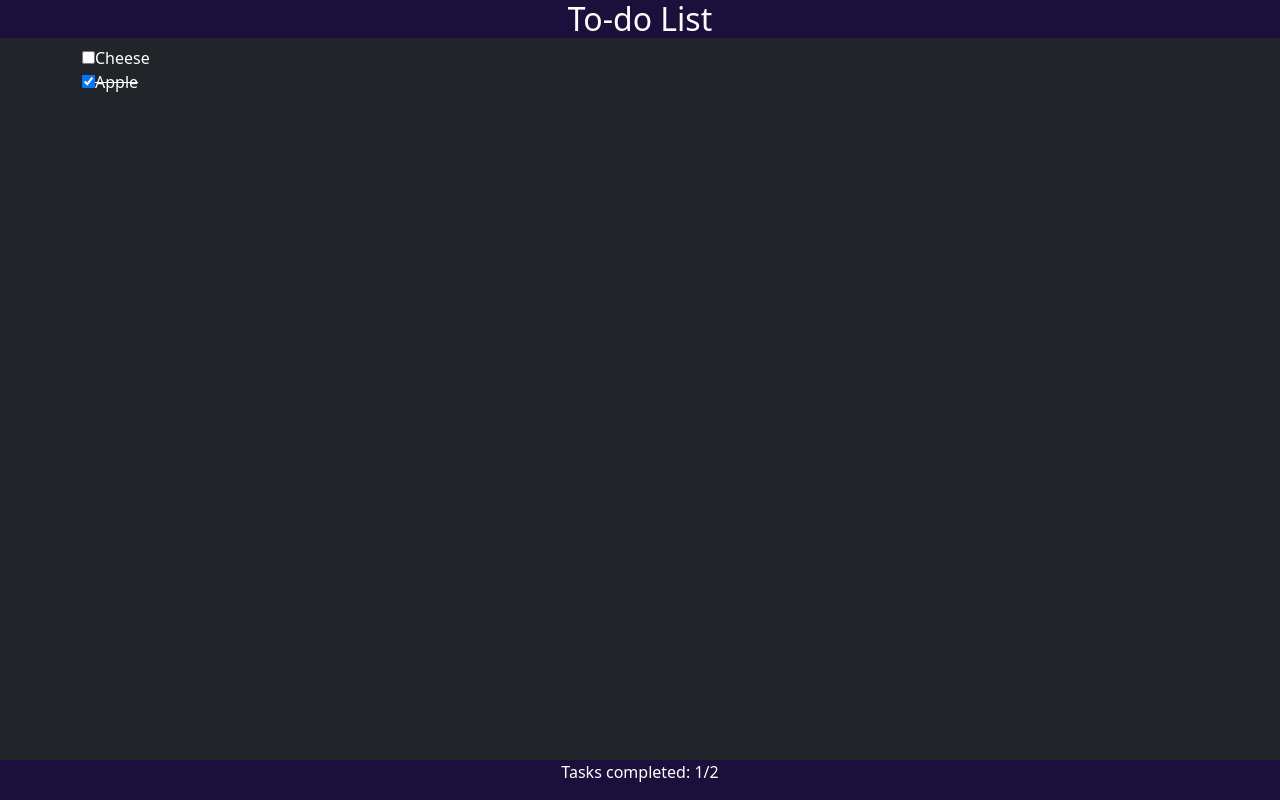
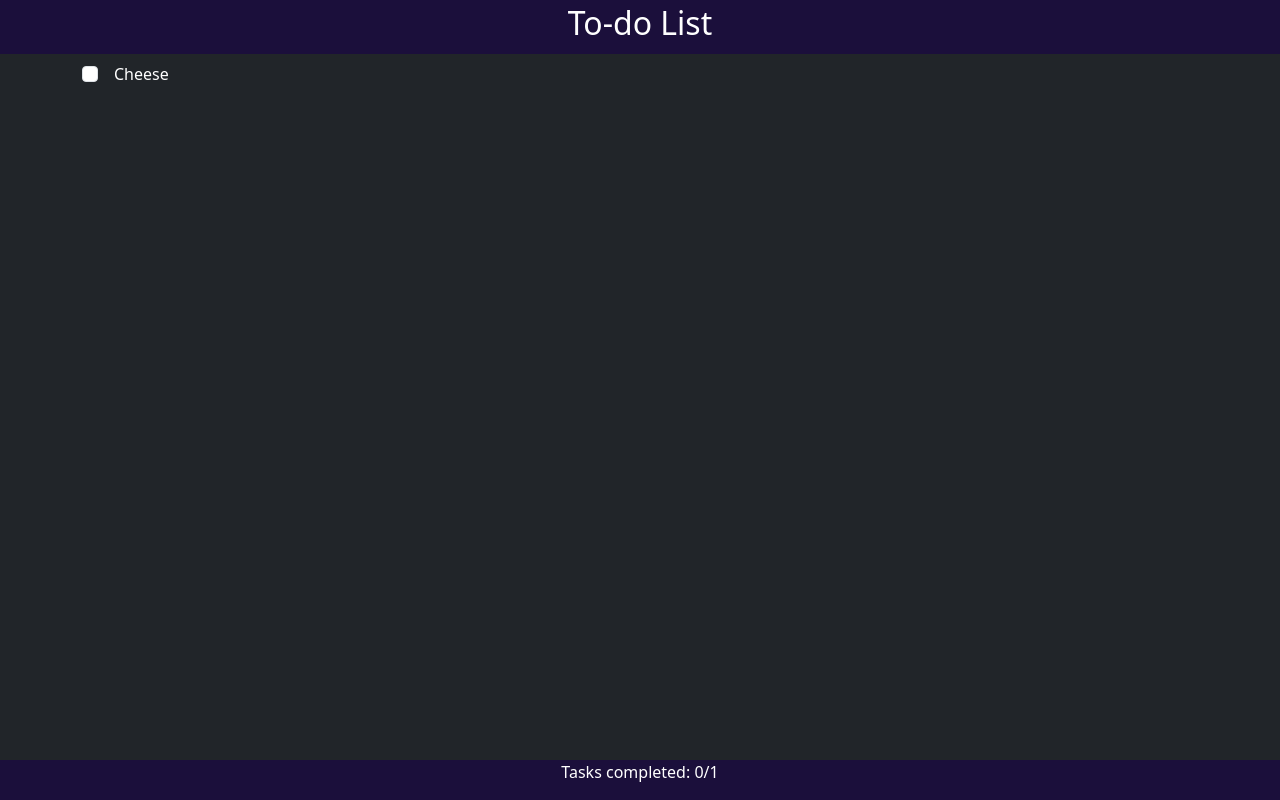
Before and after one commit to markWangsgard/Bootstrap, a website with bundled scripts: page index.html in a window 1280 px wide. Built offline with nearby package versions, Linux system fonts and the light colour scheme.

Commit message:
Checkbox updated, list positioning changes based on device (centered on small devices)

```diff
--- a/JavaScript/domain.js
+++ b/JavaScript/domain.js
@@ -15,25 +15,21 @@ export const AddItem = (item) => {
   AllItems.push(newItem);
 };
 export const DeleteItem = (item) => {
-  AllItems.splice(AllItems.indexOf({ Item: item }), 1);
+  if (typeof item === "string") {
+    item = AllItems.find((i) => i.Item === item);
+  }
+  AllItems.splice(AllItems.indexOf(item), 1);
 };
 
 export const ToggleComplete = (item) => {
   if (typeof item === "string")
   {
-    AllItems.splice(AllItems.indexOf({ Item: item }), 1);
-    const newItem = {
-      Item: item,
-      Complete: (!item.Complete),
-    };
-    AllItems.push(newItem);
+    item = AllItems.find((i) => i.Item === item);
   }
-  else {
     AllItems.splice(AllItems.indexOf(item), 1);
     const newItem = {
       Item: item.Item,
       Complete: (!item.Complete),
     };
     AllItems.push(newItem);
-  }
 };
--- a/JavaScript/ui.js
+++ b/JavaScript/ui.js
@@ -14,14 +14,21 @@ ToggleComplete("Apple");
 const generateTodoList = () => {
   const todoListElement = document.getElementById("todo-list");
   todoListElement.replaceChildren();
-  const incompleteItems = GetIncompleteItems();
-  const completeItems = GetCompleteItems();
-  incompleteItems.forEach((i) => {
+  generateTodoItemsFromArray(GetIncompleteItems());
+  generateTodoItemsFromArray(GetCompleteItems());
+  updateTasksCompleted();
+};
+
+const generateTodoItemsFromArray = (itemArray) => {
+  const todoListElement = document.getElementById("todo-list");
+  itemArray.forEach((i) => {
     const listItemElement = document.createElement("li");
+    listItemElement.classList.add("d-flex", "container", "justify-content-center","justify-content-sm-start", "pt-2")
     const checkboxElement = document.createElement("input");
     checkboxElement.type = "checkbox";
     checkboxElement.name = i.Item + "Checkbox";
     checkboxElement.id = i.Item + "Checkbox";
+    checkboxElement.classList.add("form-check-input");
     checkboxElement.addEventListener("input", (e) => {
       e.preventDefault();
       ToggleComplete(i);
@@ -30,31 +37,15 @@ const generateTodoList = () => {
     const labelElement = document.createElement("label");
     labelElement.htmlFor = i.Item + "Checkbox";
     labelElement.textContent = i.Item;
+    labelElement.classList.add("px-3", "form-check-label")
+    if (i.Complete) {
+      checkboxElement.checked = true;
+      labelElement.classList.add("text-decoration-line-through");
+    }
     listItemElement.appendChild(checkboxElement);
     listItemElement.appendChild(labelElement);
     todoListElement.appendChild(listItemElement);
   });
-  completeItems.forEach((i) => {
-    const listItemElement = document.createElement("li");
-    const checkboxElement = document.createElement("input");
-    checkboxElement.type = "checkbox";
-    checkboxElement.name = i.Item + "Checkbox";
-    checkboxElement.id = i.Item + "Checkbox";
-    checkboxElement.checked = true;
-    checkboxElement.addEventListener("input", (e) => {
-      e.preventDefault();
-      ToggleComplete(i);
-      generateTodoList();
-    });
-    const labelElement = document.createElement("label");
-    labelElement.classList.add("text-decoration-line-through");
-    labelElement.htmlFor = i.Item + "Checkbox";
-    labelElement.textContent = i.Item;
-    listItemElement.appendChild(checkboxElement);
-    listItemElement.appendChild(labelElement);
-    todoListElement.appendChild(listItemElement);
-  });
-  updateTasksCompleted();
 };
 
 const updateTasksCompleted = () => {
@@ -68,6 +59,7 @@ const updateTasksCompleted = () => {
     (numberOfCompletedTasks + numberOfIncompleteTasks);
 };
 
+DeleteItem("Apple");
 generateTodoList();
 updateTasksCompleted();
 
--- a/index.html
+++ b/index.html
@@ -9,24 +9,24 @@
   </head>
   <body class="bg-dark">
     <header class="bg-primary">
-      <div class="container justify-content-center">
+      <div class="container justify-content-center py-1">
         <h2 class="text-center">To-do List</h2>
       </div>
     </header>
-    <main>
-        <div class="container">
+    <main class="">
       <ul class="list-unstyled" id="todo-list">
         <li>
-                    <input type="checkbox" name="input1" id="input1" checked>
+          <input type="checkbox" name="input1" id="input1" checked />
           <label for="input1">Milk the cows</label>
         </li>
         <li>Feed the horses</li>
       </ul>
-        </div>
     </main>
     <footer class="bg-primary fixed-bottom">
       <div class="container">
-        <p class="text-center">Tasks completed: <span id="tasks-completed">5/10</span></p>
+        <p class="text-center">
+          Tasks completed: <span id="tasks-completed">5/10</span>
+        </p>
       </div>
     </footer>
   </body>
--- a/sass/custom.scss
+++ b/sass/custom.scss
@@ -1,4 +1,5 @@
 $primary: rgb(27, 15, 59);
 $body-color: white;
+$form-check-input-checked-bg-color: green;
 
 @import "../node_modules/bootstrap/scss/bootstrap.scss"
```
Also changed, not shown: css/custom.css, 1 other file. Lines whose indentation alone changed are shown as unchanged.
